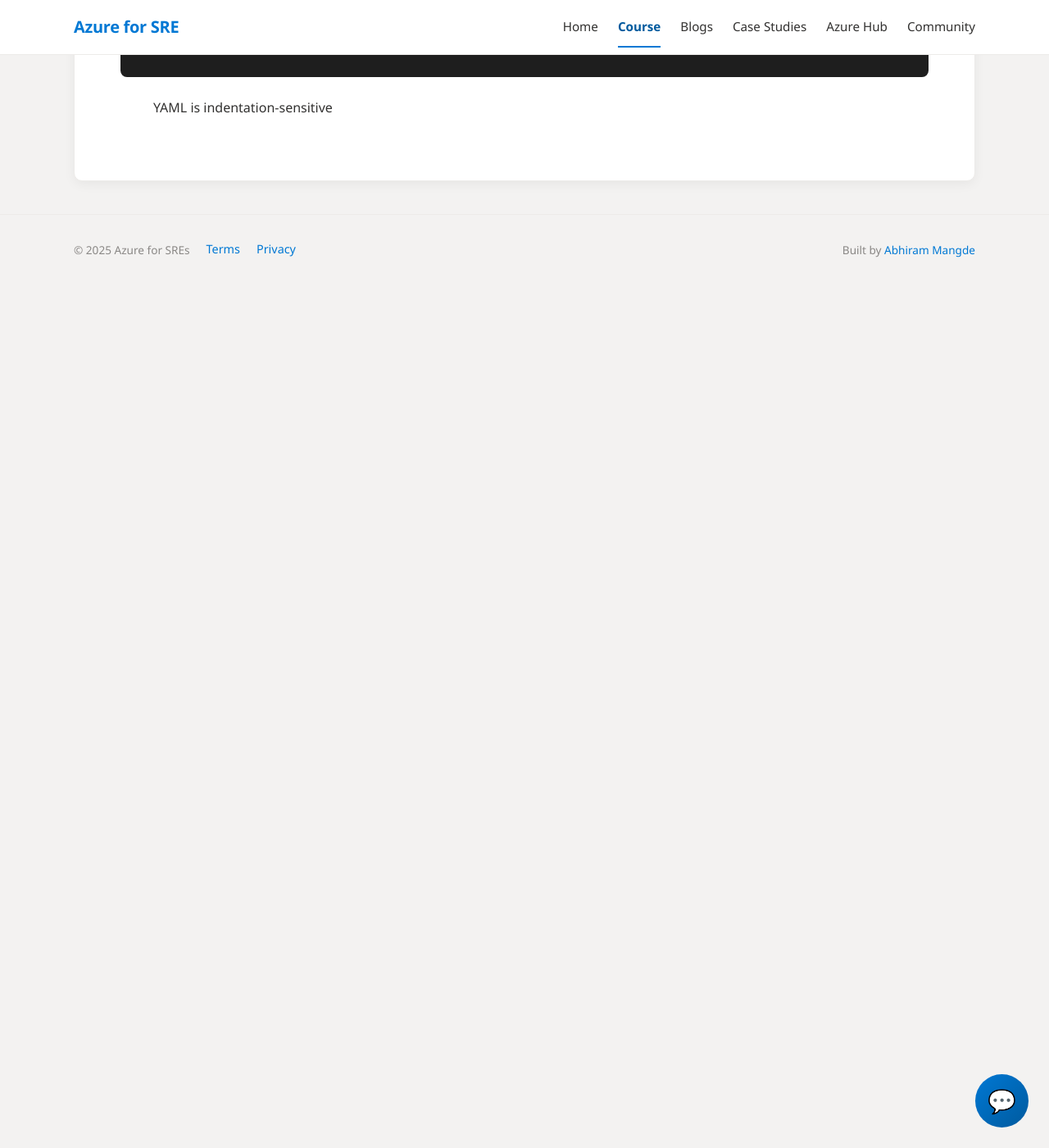
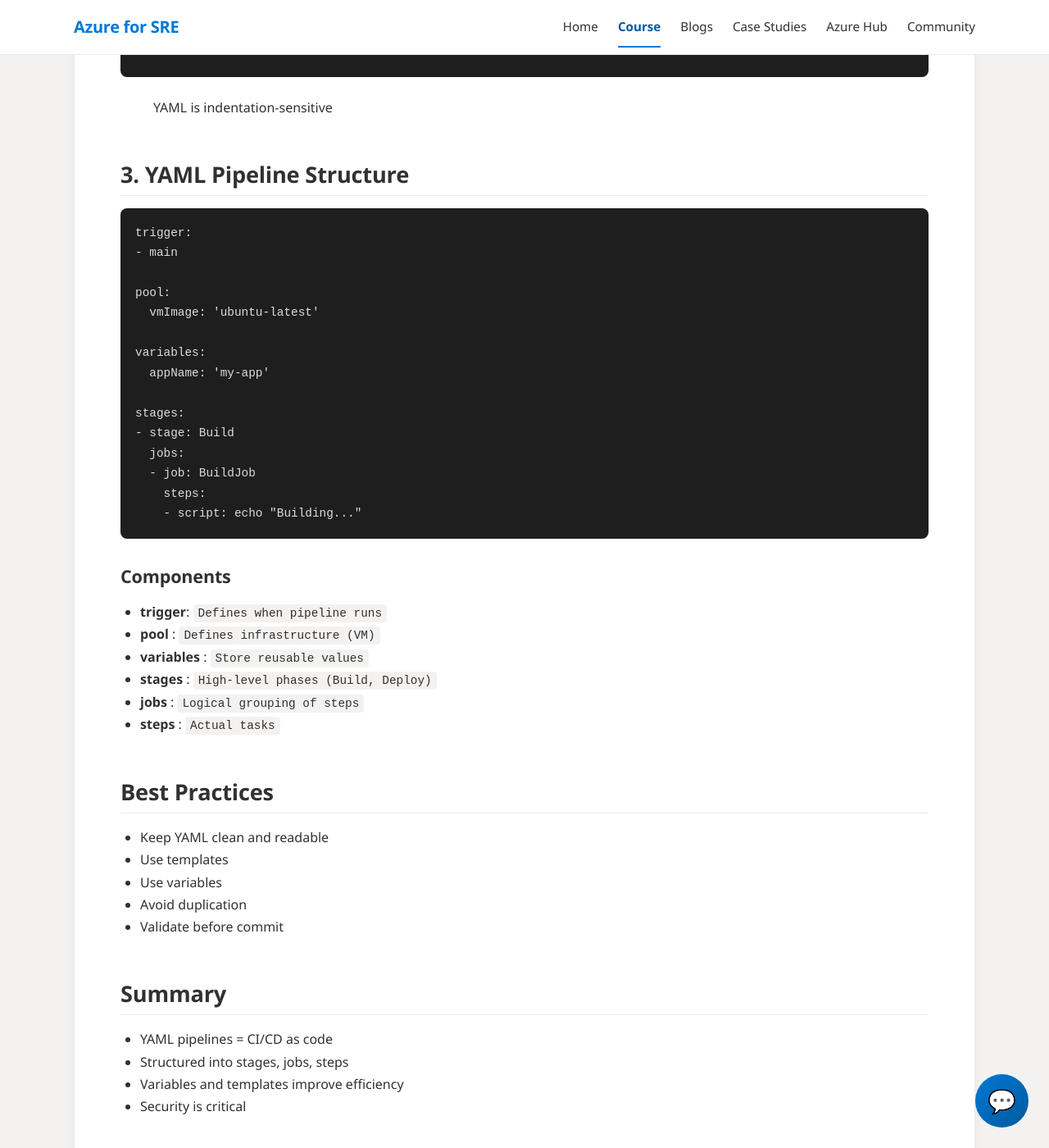
Before and after one commit to Abhiram-Mangde/Course-Azure-for-SREs, a Jekyll site: the page built from docs/cicd-course/Module-5-Yaml-Pipelines/index.md, in a window 1280 px wide and 1400 px high, scrolled down 1415 px. Shown: the whole window at 82% size. Built offline with Jekyll 4.4.1, drawn with Linux system fonts in a browser that asks for light colours; a script that is not in the unit is left out.

Commit message:
Add remaining details for CI CD code

````diff
--- a/docs/cicd-course/Module-5-Yaml-Pipelines/index.md
+++ b/docs/cicd-course/Module-5-Yaml-Pipelines/index.md
@@ -49,3 +49,45 @@ trigger:
 ```
 
 > YAML is indentation-sensitive
+
+## 3. YAML Pipeline Structure
+
+```yaml
+trigger:
+- main
+
+pool:
+  vmImage: 'ubuntu-latest'
+
+variables:
+  appName: 'my-app'
+
+stages:
+- stage: Build
+  jobs:
+  - job: BuildJob
+    steps:
+    - script: echo "Building..."
+```
+
+### Components
+
+- **trigger**: `Defines when pipeline runs`
+- **pool** : `Defines infrastructure (VM)`
+- **variables** : `Store reusable values`
+- **stages** : `High-level phases (Build, Deploy)`
+- **jobs** : `Logical grouping of steps`
+- **steps** : `Actual tasks`
+
+## Best Practices
+- Keep YAML clean and readable
+- Use templates
+- Use variables
+- Avoid duplication
+- Validate before commit
+
+## Summary
+- YAML pipelines = CI/CD as code
+- Structured into stages, jobs, steps
+- Variables and templates improve efficiency
+- Security is critical
````
